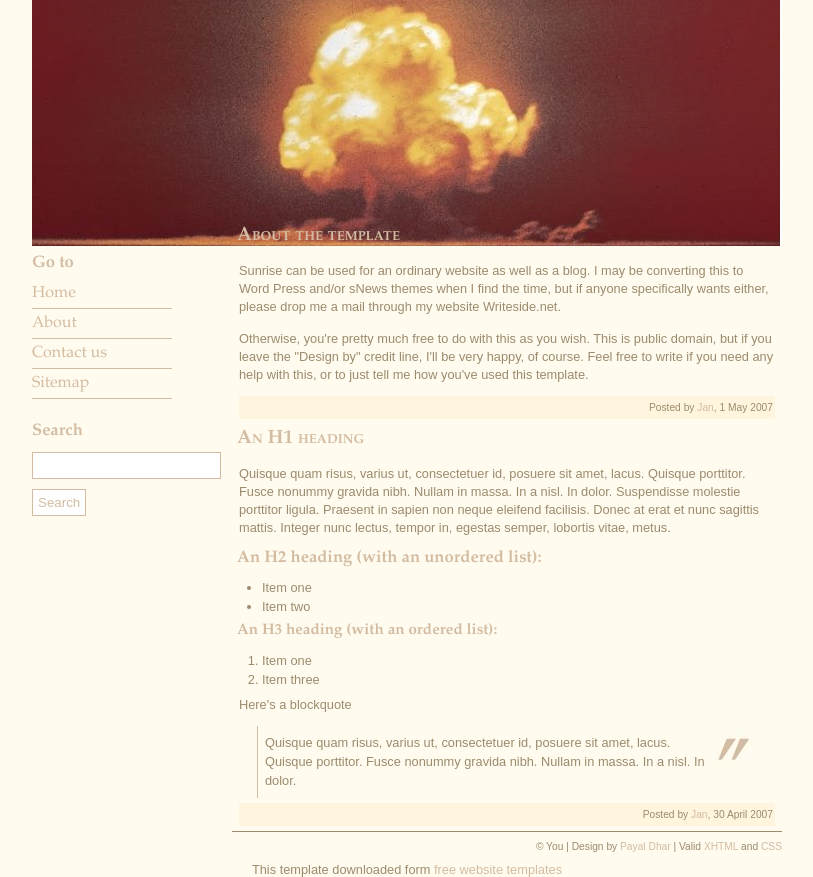
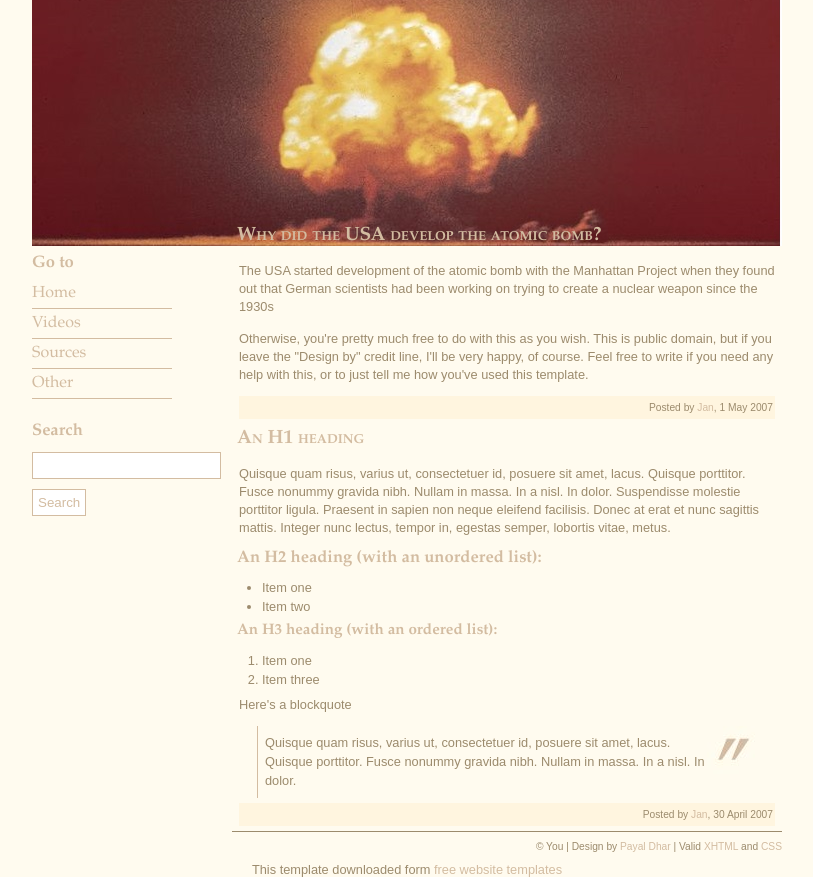
Before and after one commit to Squidben1/Social-Studies, a plain HTML site: page index.html in a window 1280 px wide. Shown: the part 54-931 px from the top of the page, without its empty margins (233-1046 px from the left). Drawn offline with Linux system fonts and the light colour scheme.

Commit message:
Update index.html

```diff
--- a/index.html
+++ b/index.html
@@ -17,10 +17,10 @@
     <!-- Navigation div starts -->
     <h1>Go to</h1>
     <ul>
-      <li><a href="http://all-free-download.com/free-website-templates/">Home</a></li>
-      <li><a href="http://all-free-download.com/free-website-templates/">About</a></li>
-      <li><a href="http://all-free-download.com/free-website-templates/">Contact us</a></li>
-      <li><a href="http://all-free-download.com/free-website-templates/">Sitemap</a></li>
+      <li><a href="https://squidben1.github.io/Social-Studies/index.html">Home</a></li>
+      <li><a href="">Videos</a></li>
+      <li><a href="">Sources</a></li>
+      <li><a href="">Other</a></li>
     </ul>
     <h1>Search</h1>
     <form method="post" action="#">
@@ -31,8 +31,8 @@
   <!-- Navigation div ends -->
   <div id="text">
     <!-- Text div starts -->
-    <h1> <a href="http://all-free-download.com/free-website-templates/">About the template</a></h1>
-    <p>Sunrise can be used for an ordinary website as well as a blog. I may be converting this to Word Press and/or sNews themes when I find the time, but if anyone specifically wants either, please drop me a mail through my website Writeside.net.</p>
+    <h1> <a href="Put in video about USA dropping bomb">Why did the USA develop the atomic bomb?</a></h1>
+    <p>The USA started development of the atomic bomb with the Manhattan Project when they found out that German scientists had been working on trying to create a nuclear weapon since the 1930s</p>
     <p>Otherwise, you're pretty much free to do with this as you wish. This is public domain, but if you leave the "Design by" credit line, I'll be very happy, of course. Feel free to write if you need any help with this, or to just tell me how you've used this template.</p>
     <div class="meta">Posted by <a href="http://all-free-download.com/free-website-templates/">Jan</a>, 1 May 2007</div>
     <h1> <a href="http://all-free-download.com/free-website-templates/">An H1 heading</a></h1>
```
